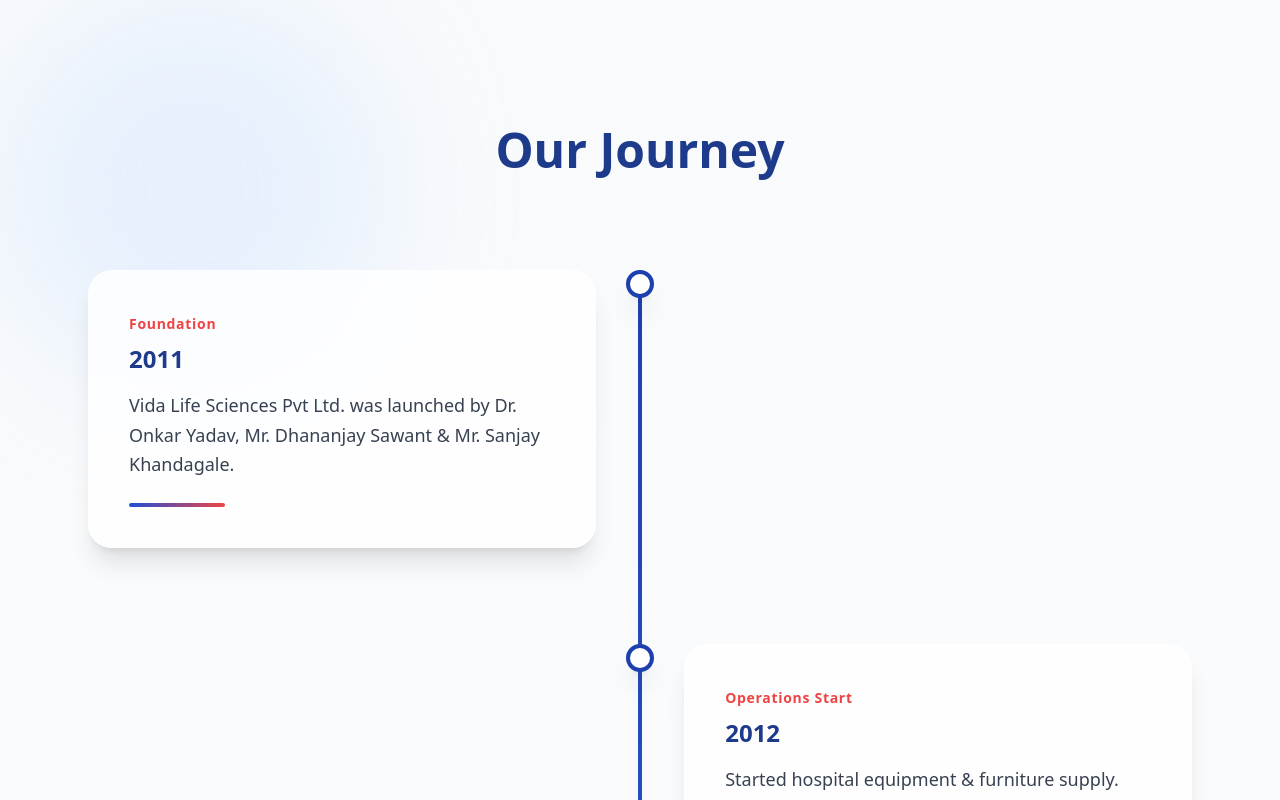
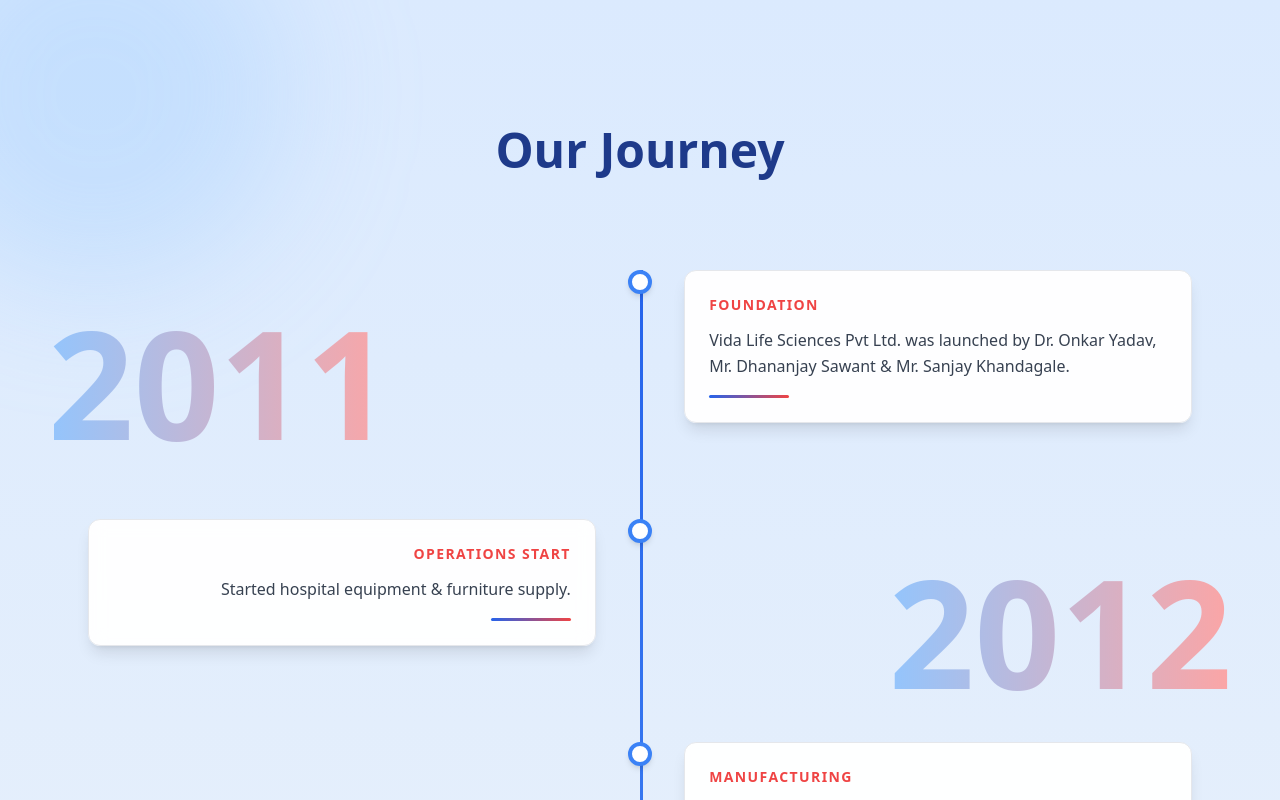
Before and after one commit to BhagyeshDere/healthcare-training-website, a React (Vite) app: page /who-we-are in a window 1280 px wide. Shown: the part 4900-5700 px from the top of the page. Built offline with nearby package versions, Linux system fonts and the light colour scheme.

Commit message:
Added JourneySection and updated WhoWeAre page

```diff
--- /dev/null
+++ b/src/components/JourneySection.jsx
@@ -0,0 +1,139 @@
+import { motion } from "framer-motion";
+
+export default function JourneySection() {
+
+  const data = [
+    {year:"2011", title:"Foundation",
+     text:"Vida Life Sciences Pvt Ltd. was launched by Dr. Onkar Yadav, Mr. Dhananjay Sawant & Mr. Sanjay Khandagale."},
+
+    {year:"2012", title:"Operations Start",
+     text:"Started hospital equipment & furniture supply."},
+
+    {year:"2013", title:"Manufacturing",
+     text:"Started in-house manufacturing of CSSD, OT equipment and hospital furniture."},
+
+    {year:"2014", title:"Consultancy",
+     text:"Started designing new hospital project services & biomedical consultancy."},
+
+    {year:"2015", title:"Global Expansion",
+     text:"Vida reached almost every district of Maharashtra and expanded to Karnataka, Telangana, MP, Gujarat, Muscat & Malaysia."},
+
+    {year:"2016", title:"R&D Launch",
+     text:"Started own Research & Development department to develop new CSSD equipment."},
+
+    {year:"2017", title:"Awarded",
+     text:"Received Fastest Growing Indian Company Excellence Award at International Achievers Conference."},
+
+    {year:"2018", title:"Innovation",
+     text:"Developed Automatic Bed Pan Washer Disinfector with A0 value calculation."},
+
+    {year:"2019", title:"International Project",
+     text:"First international CSSD setup in South Africa – Congo."},
+
+    {year:"2020", title:"COVID Resilience",
+     text:"Successfully completed installations in Manipur–Imphal despite pandemic challenges."},
+
+    {year:"2021", title:"Government Projects",
+     text:"Executed many successful CSSD projects in government sector."},
+
+    {year:"2022", title:"New Product",
+     text:"Added double-door instrument washer cum dryer."},
+
+    {year:"2023", title:"Scale Up",
+     text:"Continuing many CSSD projects including government medical colleges."},
+
+    {year:"2024", title:"Research Published",
+     text:"Published A0 concept research in international journal and developing ICU & Dental products."},
+
+    {year:"2025", title:"Patent & Leadership",
+     text:"Received first patent, launched advanced sterilizers, and leadership milestones achieved."},
+  ];
+
+  return (
+    <section className="relative py-32 overflow-hidden">
+
+      {/* ===== SLIGHTLY DARK BACKGROUND ===== */}
+      <div className="absolute inset-0
+        bg-gradient-to-b
+        from-blue-100
+        via-slate-100
+        to-blue-200"/>
+
+      {/* Soft brand glows */}
+      <div className="absolute -top-24 -left-24
+        w-96 h-96 bg-blue-300/30 blur-3xl rounded-full"/>
+
+      <div className="absolute bottom-0 right-0
+        w-96 h-96 bg-red-300/30 blur-3xl rounded-full"/>
+
+      {/* Heading */}
+      <h2 className="relative z-10 text-center text-5xl font-extrabold text-blue-900 mb-24">
+        Our Journey
+      </h2>
+
+      {/* Timeline Container */}
+      <div className="relative max-w-6xl mx-auto px-6 space-y-24">
+
+        {/* Center Gradient Line */}
+        <div className="absolute left-1/2 top-0 w-[3px] h-full
+                        bg-gradient-to-b from-blue-600 via-blue-400 to-red-500"/>
+
+        {data.map((item,i)=>(
+          <div key={i} className="relative">
+
+            {/* BIG YEAR WATERMARK */}
+            <span className={`
+              absolute text-[150px] font-extrabold
+              bg-gradient-to-r from-blue-300 to-red-300
+              bg-clip-text text-transparent select-none
+              ${i%2===0 ? "-left-10" : "-right-10"}
+            `}>
+              {item.year}
+            </span>
+
+            {/* Timeline Dot */}
+            <div className="absolute left-1/2 -translate-x-1/2 w-6 h-6
+                            bg-white border-4
+                            border-blue-500 rounded-full z-10
+                            shadow-md"/>
+
+            {/* Content Card */}
+            <motion.div
+              initial={{opacity:0, y:50}}
+              whileInView={{opacity:1, y:0}}
+              transition={{duration:.6}}
+              viewport={{once:true}}
+              whileHover={{scale:1.03}}
+              className={`
+                w-[46%] p-6 rounded-xl
+                bg-white/95 backdrop-blur
+                shadow-lg border border-gray-200
+                ${i%2===0 ? "ml-auto text-left" : "mr-auto text-right"}
+              `}
+            >
+
+              <p className="text-red-500 font-semibold tracking-widest uppercase text-sm">
+                {item.title}
+              </p>
+
+              <p className="text-gray-700 mt-3 leading-relaxed">
+                {item.text}
+              </p>
+
+              {/* Accent Line */}
+              <div className={`mt-4 h-[3px] w-20
+                bg-gradient-to-r from-blue-600 to-red-500
+                rounded-full
+                ${i%2===0 ? "" : "ml-auto"}
+              `}/>
+
+            </motion.div>
+
+          </div>
+        ))}
+
+      </div>
+
+    </section>
+  );
+}
--- a/src/pages/About/WhoWeAre.jsx
+++ b/src/pages/About/WhoWeAre.jsx
@@ -1,5 +1,8 @@
+
 import { motion } from "framer-motion";
 import { Link } from "react-router-dom";
+import JourneySection from "../../components/JourneySection"; // ✅ ADDED
+
 import {
   HeartPulse,
   ShieldCheck,
@@ -590,101 +593,23 @@
 
   </div>
 </section>
-{/* ================= PREMIUM JOURNEY TIMELINE ================= */}
-<section className="relative py-32 bg-gradient-to-b from-slate-50 to-white overflow-hidden">
-
-  {/* Soft Glow Backgrounds */}
-  <div className="absolute top-0 left-0 w-96 h-96 bg-blue-200/30 blur-3xl rounded-full" />
-  <div className="absolute bottom-0 right-0 w-96 h-96 bg-red-200/30 blur-3xl rounded-full" />
-
-  <h2 className="text-center text-5xl font-extrabold text-blue-900 mb-24">
-    Our Journey
-  </h2>
-
-  <div className="relative max-w-6xl mx-auto px-6">
-
-    {/* Center Gradient Line */}
-    <div className="absolute left-1/2 -translate-x-1/2 w-1 bg-gradient-to-b from-blue-800 via-blue-500 to-red-500 h-full rounded-full" />
-
-    {[
-      { year: "2011", title: "Foundation", text: "Vida Life Sciences Pvt Ltd. was launched by Dr. Onkar Yadav, Mr. Dhananjay Sawant & Mr. Sanjay Khandagale." },
-
-      { year: "2012", title: "Operations Start", text: "Started hospital equipment & furniture supply." },
-
-      { year: "2013", title: "Manufacturing", text: "Started in-house manufacturing of CSSD, OT equipment and hospital furniture." },
-
-      { year: "2014", title: "Consultancy", text: "Started designing new hospital project services & biomedical consultancy." },
-
-      { year: "2015", title: "Global Expansion", text: "Reached almost every district of Maharashtra and expanded to Karnataka, Telangana, MP, Gujarat, Muscat & Malaysia." },
-
-      { year: "2016", title: "R&D Launch", text: "Started own R&D department to develop new CSSD equipment." },
-
-      { year: "2017", title: "Awarded", text: "Received Fastest Growing Indian Company Excellence Award at International Achievers Conference." },
-
-      { year: "2018", title: "Innovation", text: "Developed Automatic Bed Pan Washer Disinfector with AO value calculation." },
-
-      { year: "2019", title: "International Project", text: "First international CSSD setup in South Africa – Congo." },
-
-      { year: "2020", title: "COVID Resilience", text: "Successfully completed installations in Manipur-Imphal despite pandemic challenges." },
-
-      { year: "2021", title: "Government Projects", text: "Executed multiple CSSD projects in government sector." },
-
-      { year: "2022", title: "New Product", text: "Added double-door instrument washer cum dryer." },
-
-      { year: "2023", title: "Scale Up", text: "Continued expansion with large CSSD projects in medical colleges." },
-
-      { year: "2024", title: "Research Published", text: "Published AO concept research in international journal and developing ICU & Dental products." },
-
-      { year: "2025", title: "Patent & Leadership", text: "Received first patent, launched advanced sterilizers, and leadership milestones achieved." },
-    ].map((item, i) => (
-
-      <motion.div
-        key={i}
-        initial={{ opacity: 0, y: 80 }}
-        whileInView={{ opacity: 1, y: 0 }}
-        transition={{ duration: 0.7 }}
-        viewport={{ once: true }}
-        className={`relative mb-24 flex ${i % 2 === 0 ? "justify-start" : "justify-end"}`}
-      >
-
-        {/* Timeline Dot */}
-        <div className="absolute left-1/2 -translate-x-1/2 w-7 h-7 bg-white border-4 border-blue-800 rounded-full shadow-xl z-10" />
-
-        {/* Glass Card */}
-        <div className="w-[46%] backdrop-blur-xl bg-white/80 border border-white/40 p-10 rounded-3xl shadow-xl hover:scale-105 hover:shadow-2xl transition">
-
-          <span className="text-sm font-semibold text-red-500 tracking-wider">
-            {item.title}
-          </span>
-
-          <h3 className="text-2xl font-bold text-blue-900 mt-2">
-            {item.year}
-          </h3>
-
-          <p className="mt-4 text-gray-700 text-lg leading-relaxed">
-            {item.text}
-          </p>
-
-          {/* Accent Line */}
-          <div className="mt-6 h-1 w-24 bg-gradient-to-r from-blue-700 to-red-500 rounded-full" />
-
-        </div>
-
-      </motion.div>
-    ))}
-  </div>
-</section>
+<JourneySection />
 
 
 {/* ================= CTA ================= */}
 <section className="relative py-28 text-center overflow-hidden">
 
-  {/* Background Gradient */}
-  <div className="absolute inset-0 bg-gradient-to-br from-cyan-50 via-white to-blue-100" />
+  {/* Light Logo-Themed Background */}
+  <div className="absolute inset-0
+    bg-gradient-to-br
+    from-blue-50 via-white to-red-50" />
 
-  {/* Soft Glow */}
-  <div className="absolute top-0 left-1/4 w-96 h-96 bg-cyan-300/30 blur-3xl rounded-full" />
-  <div className="absolute bottom-0 right-1/4 w-96 h-96 bg-blue-300/30 blur-3xl rounded-full" />
+  {/* Soft Logo Glow */}
+  <div className="absolute top-0 left-1/4
+    w-96 h-96 bg-blue-300/30 blur-3xl rounded-full" />
+
+  <div className="absolute bottom-0 right-1/4
+    w-96 h-96 bg-red-300/30 blur-3xl rounded-full" />
 
   <motion.div
     initial={{ opacity: 0, y: 40 }}
@@ -697,18 +622,22 @@
     {/* Badge */}
     <div className="
       inline-block mb-6 px-6 py-2
-      bg-white/70 backdrop-blur-md
-      text-cyan-700
+      bg-white/80 backdrop-blur-md
+      text-blue-700
       rounded-full
       text-sm tracking-wider
-      border border-cyan-200
+      border border-blue-200
       shadow-sm
     ">
       Trusted Healthcare Partner
     </div>
 
     <h2 className="text-4xl md:text-5xl font-extrabold mb-6 text-blue-900">
-      Working with VIDA Life Sciences
+      Working with{" "}
+      <span className="bg-gradient-to-r from-red-500 to-blue-600
+                       bg-clip-text text-transparent">
+        VIDA Life Sciences
+      </span>
     </h2>
 
     <p className="max-w-2xl mx-auto text-lg text-gray-600 leading-relaxed">
@@ -723,9 +652,10 @@
         to="/contact"
         className="
           inline-block px-12 py-4
-          bg-cyan-600 text-white font-semibold
+          bg-gradient-to-r from-red-500 to-blue-600
+          text-white font-semibold
           rounded-full shadow-lg
-          hover:bg-cyan-700
+          hover:opacity-90
           hover:scale-105
           transition duration-300
         "
@@ -737,10 +667,10 @@
         to="/who-we-are"
         className="
           inline-block px-12 py-4
-          border-2 border-cyan-600
-          text-cyan-700
+          border-2 border-blue-600
+          text-blue-700
           rounded-full
-          hover:bg-cyan-600
+          hover:bg-blue-600
           hover:text-white
           transition duration-300
         "
```
